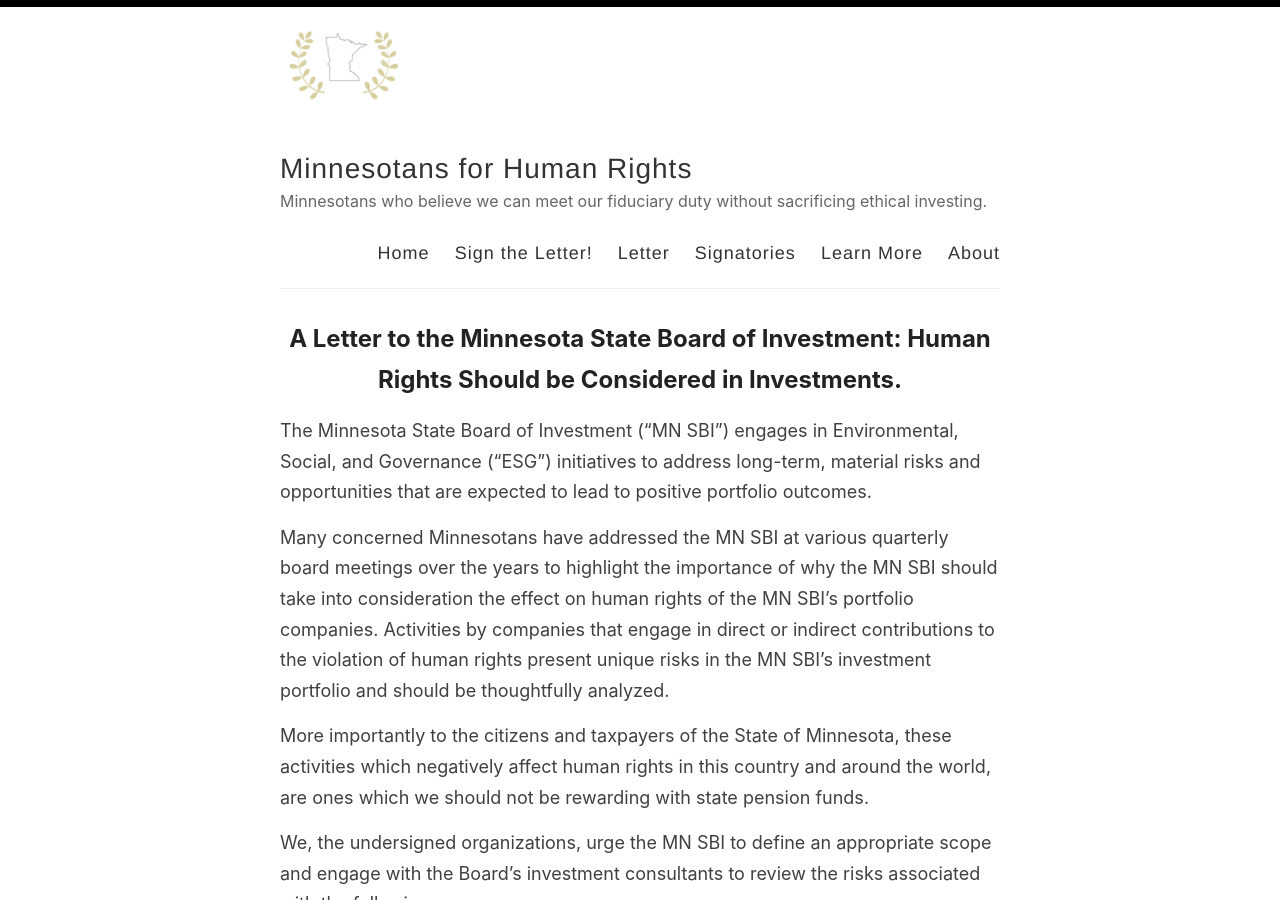
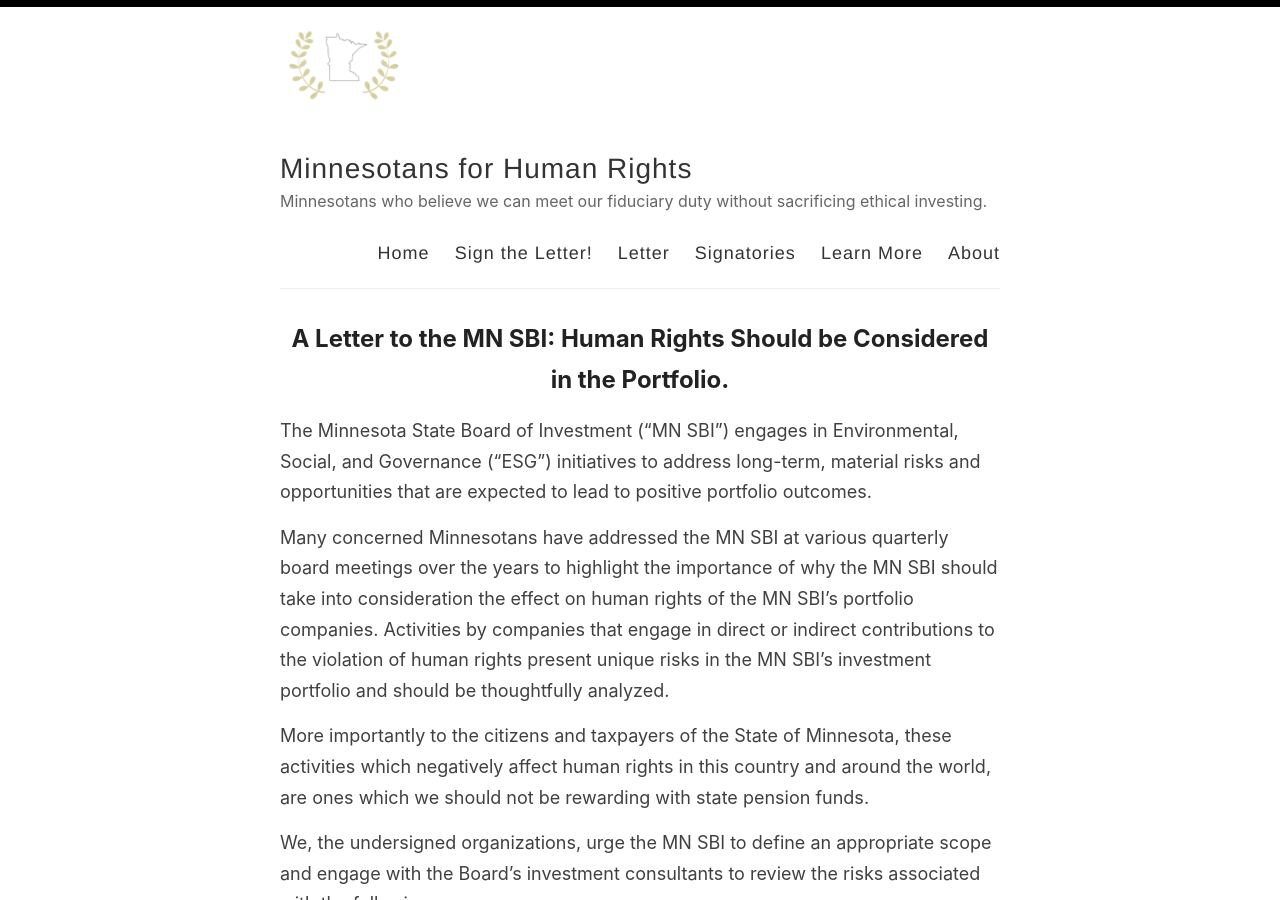
Before and after one commit to adamrahim/adamrahim.github.io, a Jekyll site: the page built from _posts/2020-12-25-letter.md, in a window 1280 px wide and 900 px high. Built offline with Jekyll 4.4.1, drawn with Linux system fonts in a browser that asks for light colours.

Commit message:
Update 2020-12-25-letter.md

```diff
--- a/_posts/2020-12-25-letter.md
+++ b/_posts/2020-12-25-letter.md
@@ -3,7 +3,7 @@
 title: ""
 permalink: /letter/
 ---
-## A Letter to the Minnesota State Board of Investment: Human Rights Should be Considered in Investments.
+## A Letter to the MN SBI: Human Rights Should be Considered in the Portfolio.
 
 The Minnesota State Board of Investment (“MN SBI”) engages in Environmental, Social, and Governance (“ESG”) initiatives to address long-term, material risks and opportunities that are expected to lead to positive portfolio outcomes.
 
```
